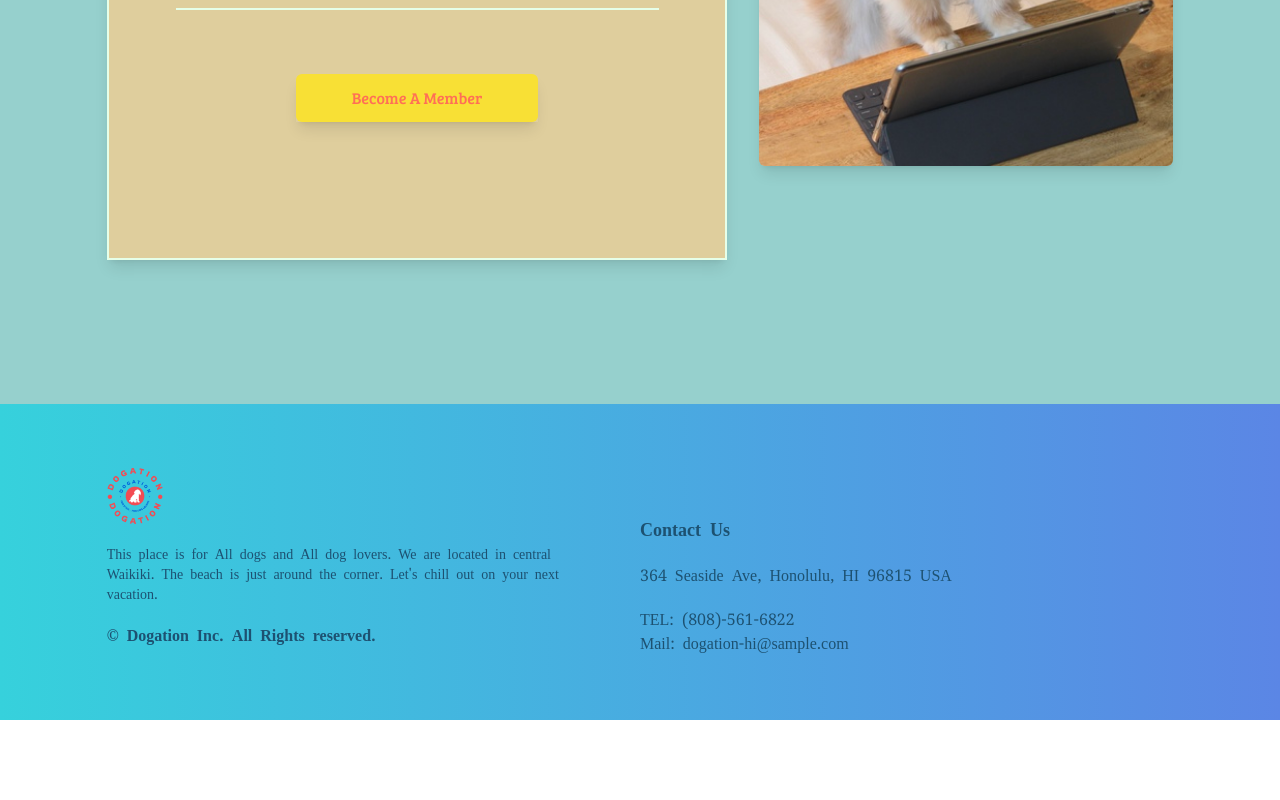
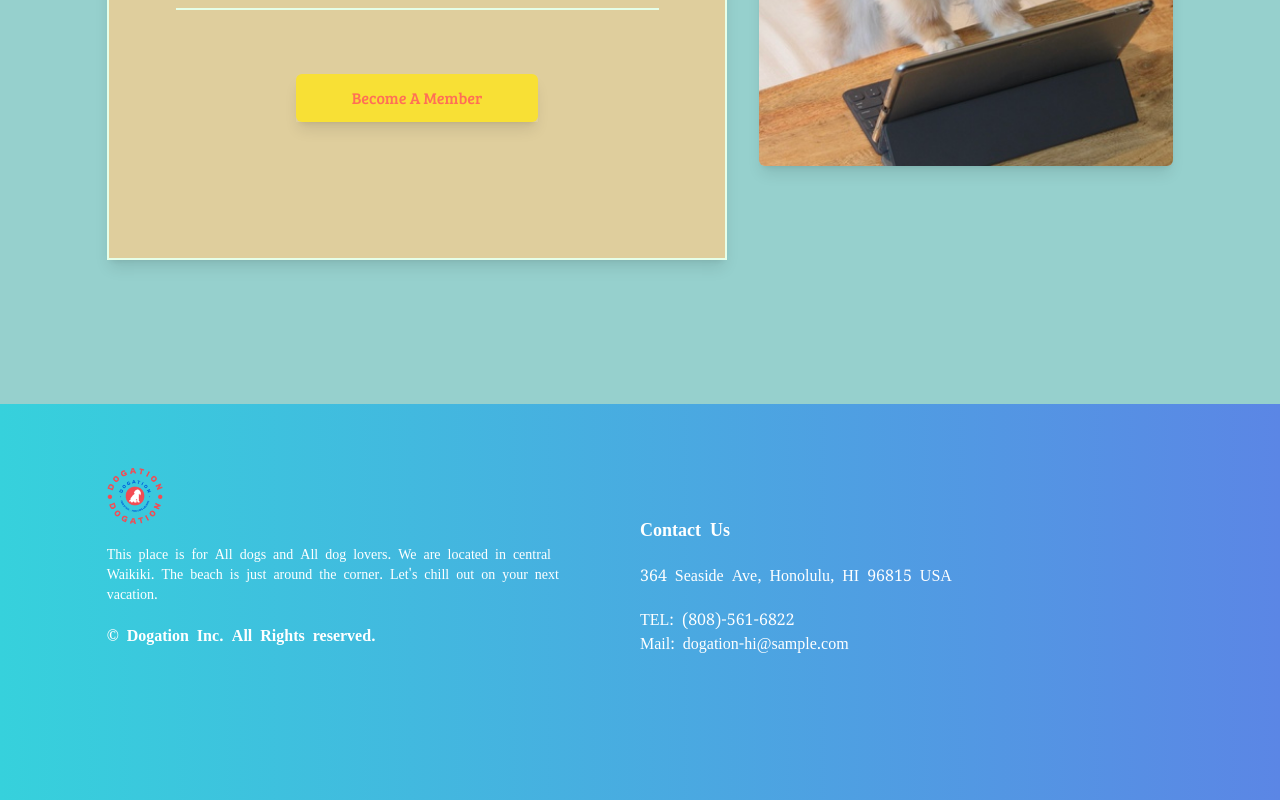
Before and after one commit to sahoooii/ts-react-dogation, a React (Vite) app: page / in a window 1280 px wide. Shown: the part 3934-4734 px from the top of the page. Before the commit the page ends 4654 px from the top, so only its background shows below. Built offline with nearby package versions, Linux system fonts and the light colour scheme.

Commit message:
Changed padding of footer and text color

```diff
--- a/src/scenes/footer/index.tsx
+++ b/src/scenes/footer/index.tsx
@@ -2,7 +2,7 @@ import LogoCircle from '@/assets/logo/dogation-logo-circle.png';
 
 const Footer = () => {
 	return (
-		<footer className='bg-gradient-ocean py-16'>
+		<footer className='bg-gradient-ocean md:pt-16 sm:pb-36 sm:pt-8 pt-2 pb-24 text-white'>
 			<div className='mx-auto w-5/6 justify-center gap-16 md:flex'>
 				<div className='mt-10 basis-1/2 md:mt-0'>
 					<img src={LogoCircle} alt='logo' className='h-14 w-14' />
```
